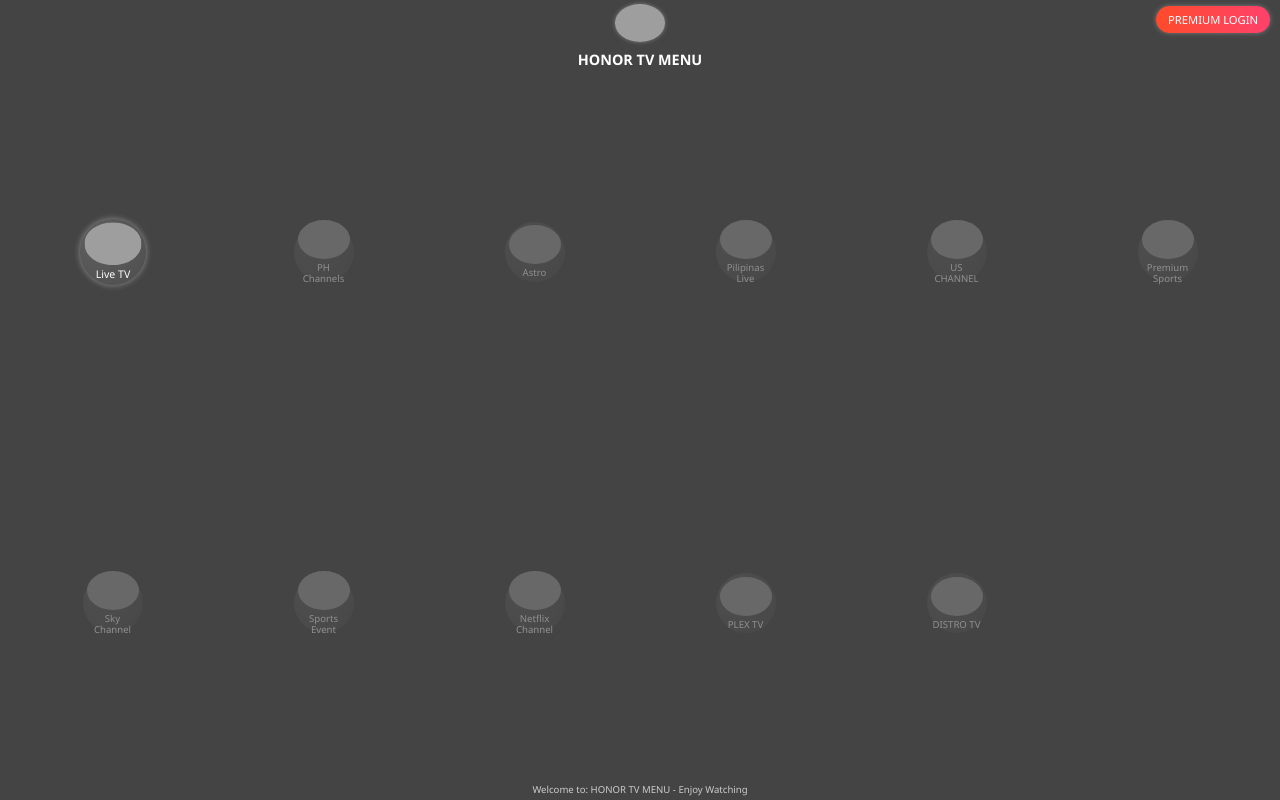
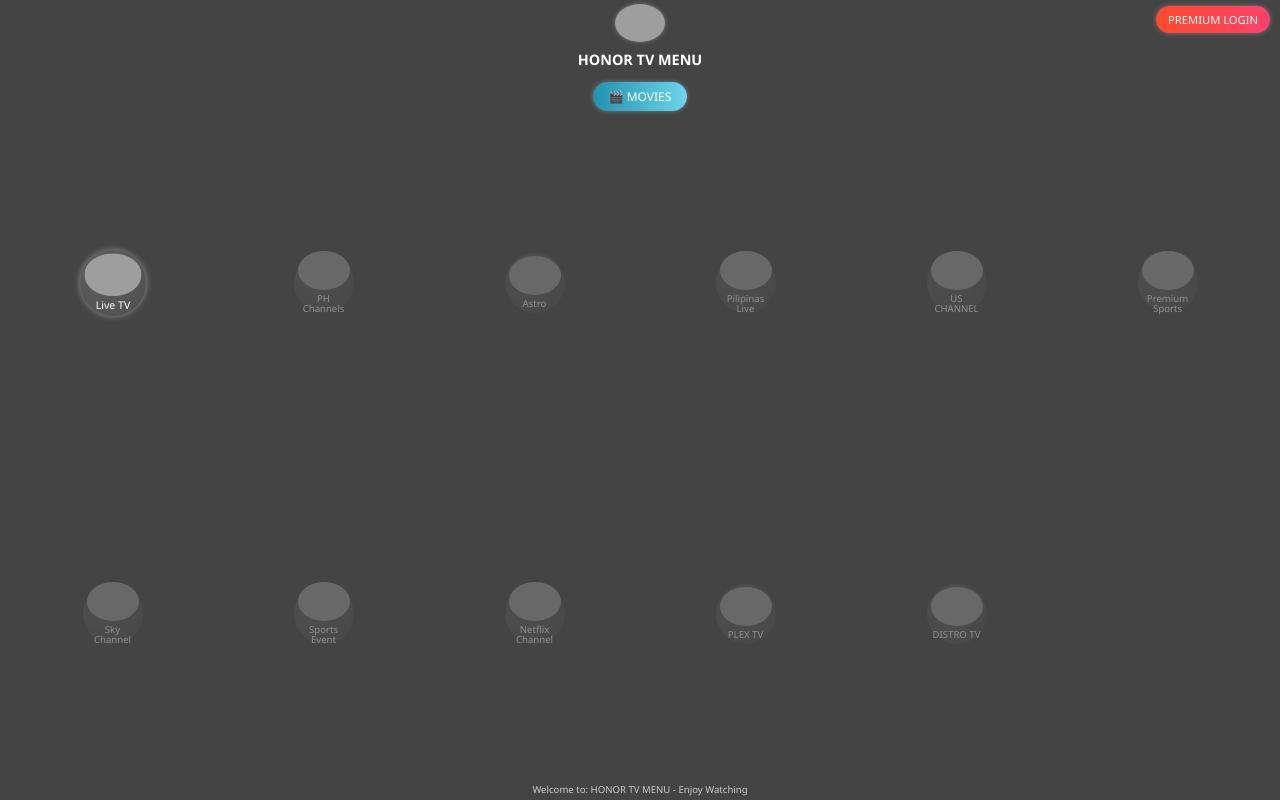
Before and after one commit to 2htrbc/Test, a plain HTML site: page index.html in a window 1280 px wide. Drawn offline with Linux system fonts and the light colour scheme; grey boxes are pictures that could not be loaded.

Commit message:
Update index.html

```diff
--- a/index.html
+++ b/index.html
@@ -42,6 +42,25 @@
 
     .premium-btn:hover {
       background: linear-gradient(to right, #ff416c, #ff4b2b);
+    }
+
+    .movies-btn {
+      display: inline-block;
+      margin: 6px auto;
+      background: linear-gradient(to right, #2193b0, #6dd5ed);
+      color: white;
+      padding: 6px 16px;
+      border-radius: 20px;
+      font-size: 0.75em;
+      text-align: center;
+      text-decoration: none;
+      box-shadow: 0 0 5px rgba(255, 255, 255, 0.3);
+      transition: background 0.3s;
+      width: fit-content;
+    }
+
+    .movies-btn:hover {
+      background: linear-gradient(to right, #6dd5ed, #2193b0);
     }
 
     .logo {
@@ -167,14 +186,14 @@
       <h2>HONOR TV MENU</h2>
     </div>
 
+    <a href="movies.html" class="movies-btn">🎬 MOVIES</a>
+
     <div class="menu-grid">
-      <!-- FREE CHANNEL -->
       <div class="channel" tabindex="0" onclick="openChannel('livetv')">
         <img src="https://encrypted-tbn0.gstatic.com/images?q=tbn:ANd9GcT2TQS842esSWjINmAex8CKS6VRRGLn9KrFNrzBVYzntuYst5MVUID3ebw&s=10" alt="Live TV">
         <span>Live TV</span>
       </div>
 
-      <!-- PREMIUM CHANNELS -->
       <div class="channel premium-only" onclick="tryOpenChannel('phchannel')">
         <img src="https://i.imgur.com/hm8EUBt.jpeg" alt="PH Channels">
         <span>PH Channels</span>
@@ -259,7 +278,6 @@
       lockAutoLandscape();
       handleOrientationWarning();
 
-      // Lock premium-only channels if not logged in
       const isLoggedIn = localStorage.getItem("isPremiumLoggedIn") === "true";
       document.querySelectorAll('.premium-only').forEach(el => {
         if (!isLoggedIn) el.classList.add('locked');
```
